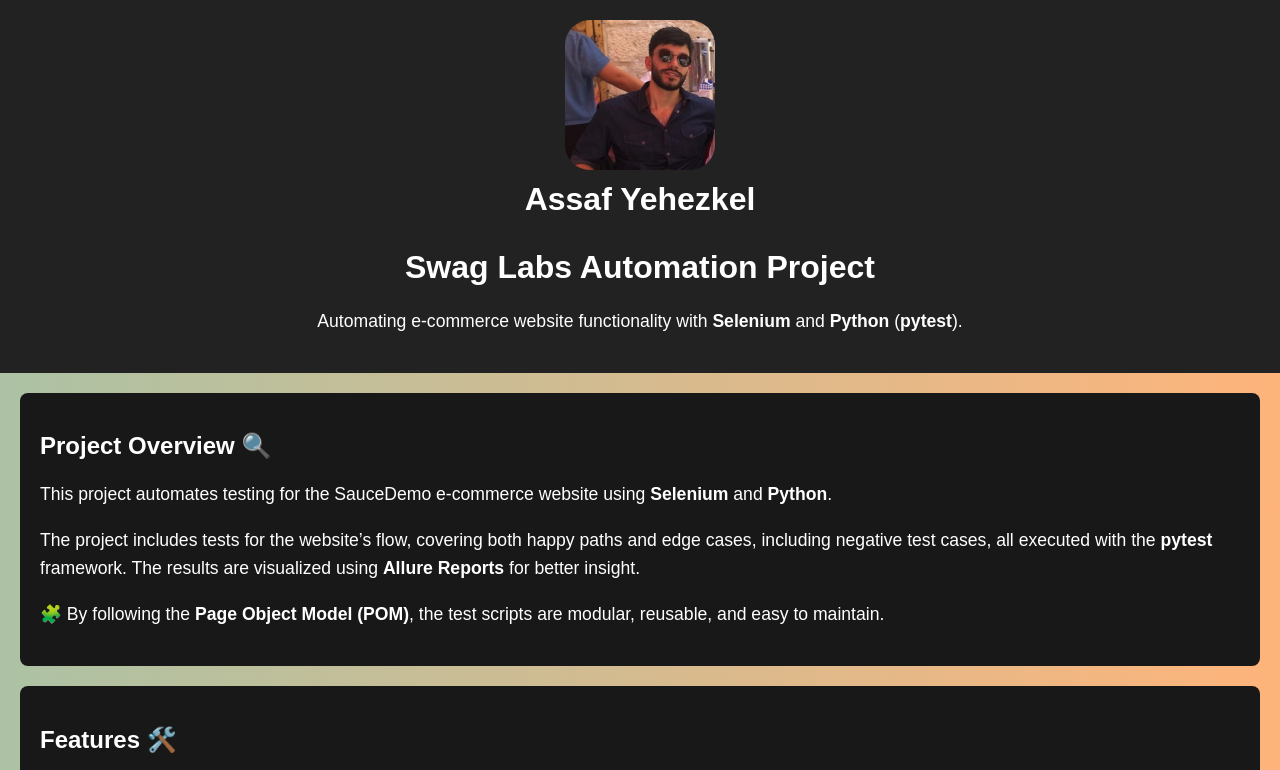
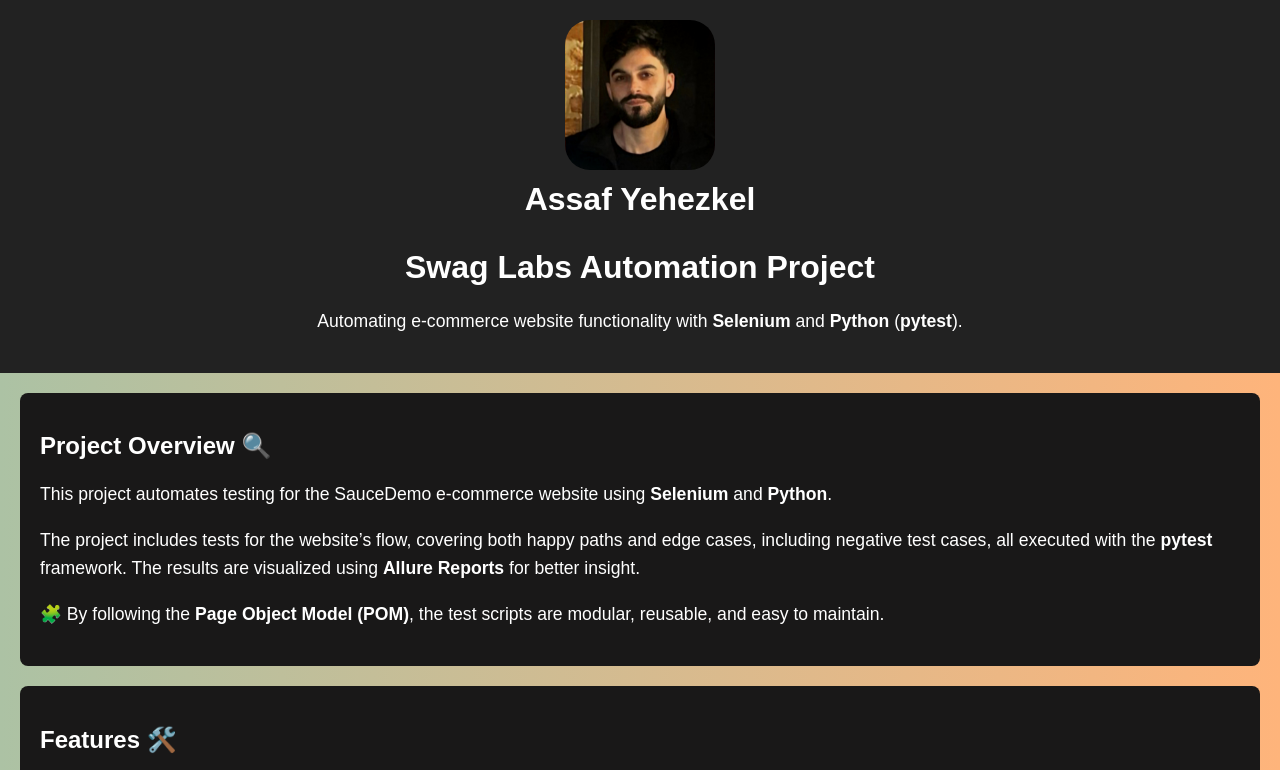
Before and after one commit to AssafHIT/SauceDemoWebsite, a plain HTML site: page index.html in a window 1280 px wide. Shown: the top 770 px of the page. Drawn offline with Linux system fonts and the light colour scheme.

Commit message:
Update index.html

```diff
--- a/index.html
+++ b/index.html
@@ -23,7 +23,7 @@
 
 <body>
     <header>
-        <img src="your-photo.png" alt="Your photo" class="profile-pic">
+        <img src="20250305_074947.jpg" alt="Your photo" class="profile-pic">
         <h1>Assaf Yehezkel</h1>
         <h1>Swag Labs Automation Project</h1>
         <p>Automating e-commerce website functionality with <strong>Selenium</strong> and <strong>Python</strong>
```
